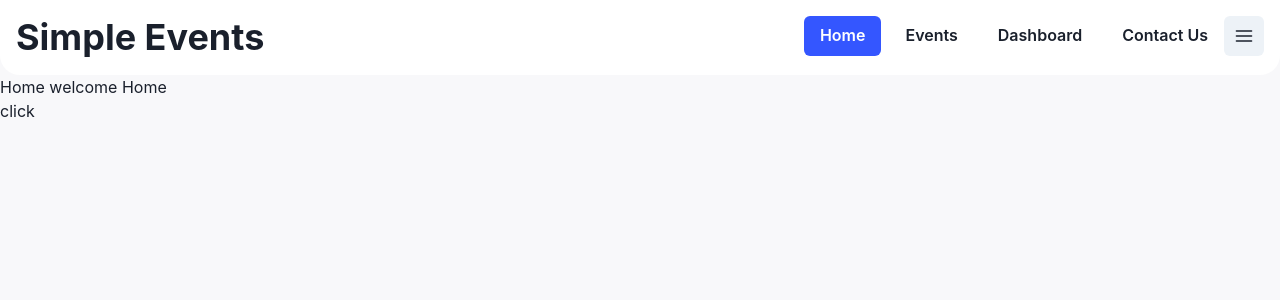
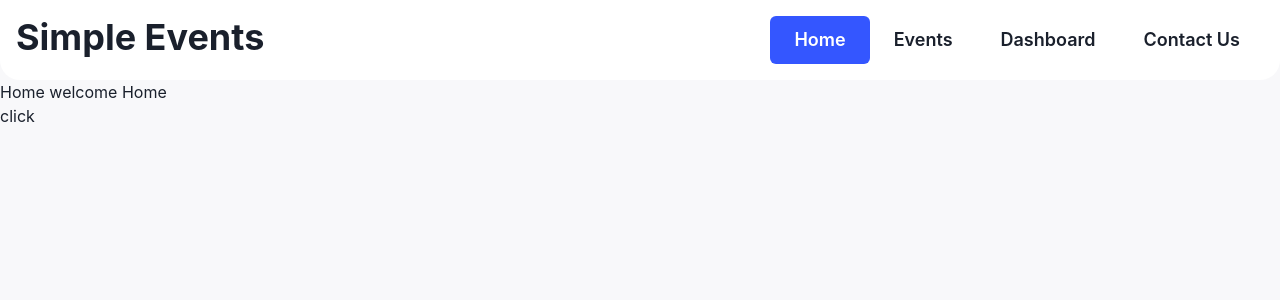
Before and after one commit to andrespty/simpleevents, a React (Create React App) app in the folder frontend/: page / in a window 1280 px wide. Shown: the top 300 px of the page. Built offline with nearby package versions, Linux system fonts and the light colour scheme.

Commit message:
Work on navbar buttons and drawer menu

```diff
--- /dev/null
+++ b/frontend/src/components/Header/DrawerMenu.js
@@ -0,0 +1,36 @@
+import React from 'react'
+import { Drawer, DrawerBody, DrawerFooter, DrawerHeader, DrawerOverlay, DrawerContent, DrawerCloseButton,
+    Box, IconButton, useDisclosure } from "@chakra-ui/react"
+import { HamburgerIcon } from '@chakra-ui/icons'
+import NavBar from './NavBar'
+
+function DrawerMenu({ redirect }) {
+
+    const { isOpen, onOpen, onClose } = useDisclosure()
+
+    return (
+        <Box>
+            <IconButton
+                icon={<HamburgerIcon fontSize='xl' />}
+                variant='ghost'
+                onClick={onOpen}
+            />
+
+            <Drawer
+                isOpen={isOpen}
+                onClose={onClose}
+            >
+                <DrawerOverlay />
+                <DrawerContent>
+                    <DrawerBody>
+
+                        <NavBar direction='column' redirect={redirect} />
+
+                    </DrawerBody>
+                </DrawerContent>
+            </Drawer>
+        </Box>
+    )
+}
+
+export default DrawerMenu
--- a/frontend/src/components/Header/Header.js
+++ b/frontend/src/components/Header/Header.js
@@ -3,6 +3,7 @@ import { Heading, Flex, Box, Spacer, IconButton } from "@chakra-ui/react"
 import { useHistory } from 'react-router'
 import { HamburgerIcon } from '@chakra-ui/icons'
 import NavBar from './NavBar'
+import DrawerMenu from './DrawerMenu'
 
 function Header() {
 
@@ -22,10 +23,12 @@ function Header() {
 
             <Spacer/>
 
-            <NavBar redirect={redirect} />
+            <Box display={{base:'none', md:'inherit'}}>
+                <NavBar redirect={redirect} />
+            </Box>
 
-            <Box>
-                <IconButton icon={<HamburgerIcon fontSize='xl'/>} />
+            <Box display={{base:'inherit', md:'none'}}>
+                <DrawerMenu redirect={redirect}/>
             </Box>
         </Flex>
     )
--- a/frontend/src/components/Header/NavBar.js
+++ b/frontend/src/components/Header/NavBar.js
@@ -1,8 +1,8 @@
 import React from 'react'
-import { ButtonGroup, Button, Box } from '@chakra-ui/react'
+import { ButtonGroup, Button, Box, Stack } from '@chakra-ui/react'
 import { useLocation } from 'react-router'
 
-function NavBar({ redirect }) {
+function NavBar({ redirect, direction='horizontal' }) {
 
     let location = useLocation()
 
@@ -16,15 +16,23 @@ function NavBar({ redirect }) {
     }
 
     return (
-        <Box>
-            <ButtonGroup variant='ghost' spacing={2}>
-                <Button onClick={() => redirect('/')} variant={isActive('/')}>Home</Button>
-                <Button onClick={() => redirect('/events')} variant={isActive('/events')}>Events</Button>
-                <Button onClick={() => redirect('/dashboard')} variant={isActive('/dashboard')}>Dashboard</Button>
-                <Button onClick={() => redirect('/contact')} variant={isActive('/contact')}>Contact Us</Button>
-            </ButtonGroup>
+        <Box w='100%' h='100%'>
+            <Stack spacing={20} direction={direction} isFullWidth >
+                <NavButton onClick={() => redirect('/')} variant={isActive('/')}>Home</NavButton>
+                <NavButton onClick={() => redirect('/events')} variant={isActive('/events')}>Events</NavButton>
+                <NavButton onClick={() => redirect('/dashboard')} variant={isActive('/dashboard')}>Dashboard</NavButton>
+                <NavButton onClick={() => redirect('/contact')} variant={isActive('/contact')}>Contact Us</NavButton>
+            </Stack>
         </Box>
     )
 }
 
 export default NavBar
+
+const NavButton = ({ path, children, ...props}) => {
+    return(
+        <Button size='lg' {...props}>
+            {children}
+        </Button>
+    )
+}
--- a/frontend/src/theme/Button.js
+++ b/frontend/src/theme/Button.js
@@ -1,4 +1,4 @@
-import { darken, whiten } from "@chakra-ui/theme-tools"
+import { darken } from "@chakra-ui/theme-tools"
 
 export const Button = {
     baseStyle: {
```
